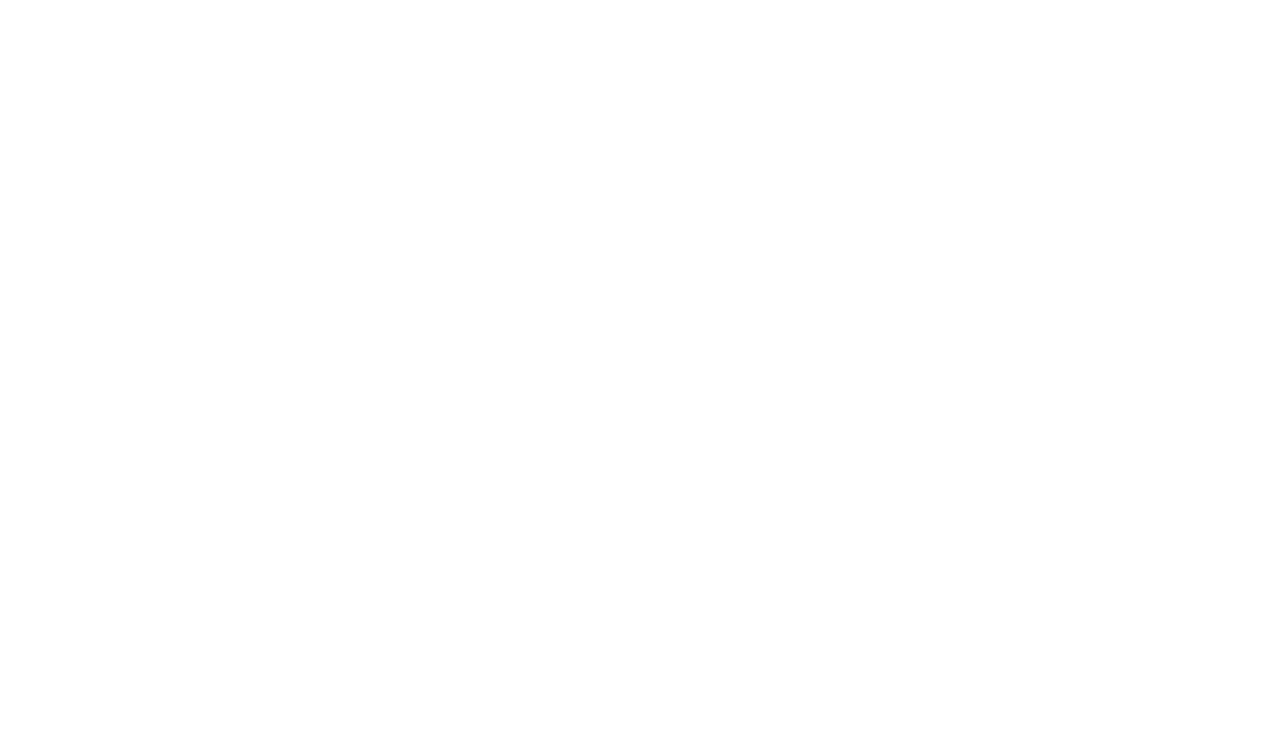
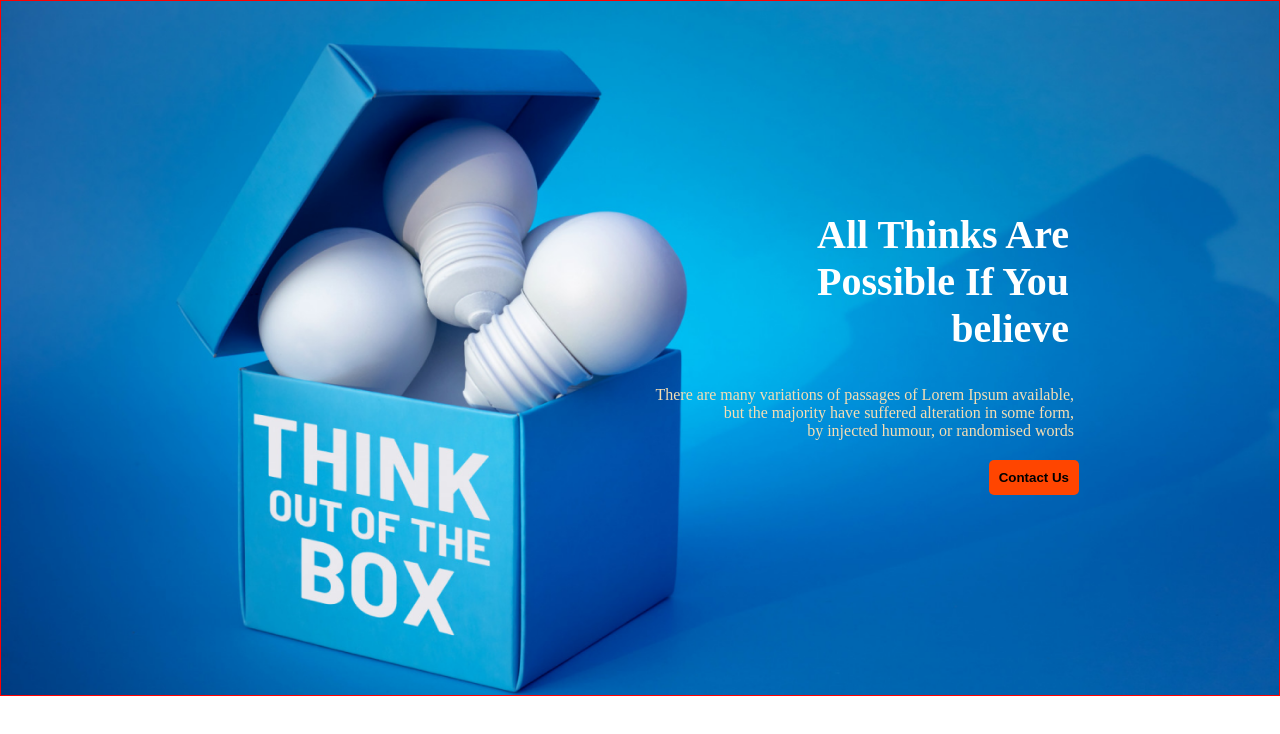
Before and after one commit to Tanay91/first-project, a plain HTML site: page index.html in a window 1280 px wide. Drawn offline with Linux system fonts and the light colour scheme.

Commit message:
banner done

```diff
--- a/index.html
+++ b/index.html
@@ -4,9 +4,23 @@
     <meta charset="UTF-8">
     <meta name="viewport" content="width=device-width, initial-scale=1.0">
     <title>First Project</title>
+    <link rel="stylesheet" href="styles/first-projects.css">
 </head>
 <body>
-    <header></header>
+    <header>
+        <div class="main-container">
+            <div class="banner-info">
+                <h1 class="container-heading">All Thinks Are Possible If You believe</h1>
+                <p class="container-pera">There are many variations of passages of Lorem Ipsum available, <br> but the majority have suffered alteration in some form, <br>by injected humour, or randomised words</p>
+                <button class="btn"> Contact Us </button>
+
+            </div>
+
+
+
+
+        </div>
+    </header>
     <main></main>
     <footer></footer>
 
--- /dev/null
+++ b/styles/first-projects.css
@@ -0,0 +1,41 @@
+*{
+    margin: 0;
+    padding: 0;
+}
+/* header starts */
+
+.btn{
+    /* margin: 20px 10px 0px 1100px; */
+    padding: 10px;
+    background-color: orangered;
+    font-weight: bold;
+    border: 0;
+    border-radius: 5px;
+}
+.main-container{
+    display:flex;
+    justify-content:end;
+    border: 1px solid red;
+    padding: 200px;
+    text-align: end;
+    background-image: url('../images/banner/banner3.png');
+    background-repeat: no-repeat;
+    background-size:cover;
+
+
+}
+.container-heading{
+    padding: 10px;
+    margin-left:145px;
+    height: 150px;
+    width: 300px;
+    margin-bottom: 10px;
+    font-size: 40px;
+    color: white;
+}
+.container-pera{
+    margin-bottom: 15px;
+    font-size: 16px;
+    padding: 5px;
+    color: wheat;
+}
```
Also changed, not shown: images/banner/banner1.png (added), images/banner/banner2.png (added), images/banner/banner3.png (added), images/gradient1.png (added), images/gradient2.png (added), images/gradient3.png (added), images/icons/ecom.png (added), images/icons/fb.png (added), images/icons/js.png (added), images/icons/smoke.png (added), images/icons/twitter.png (added), images/icons/web.png (added), images/icons/youtube.png (added), images/person.png (added), 1 more files.
